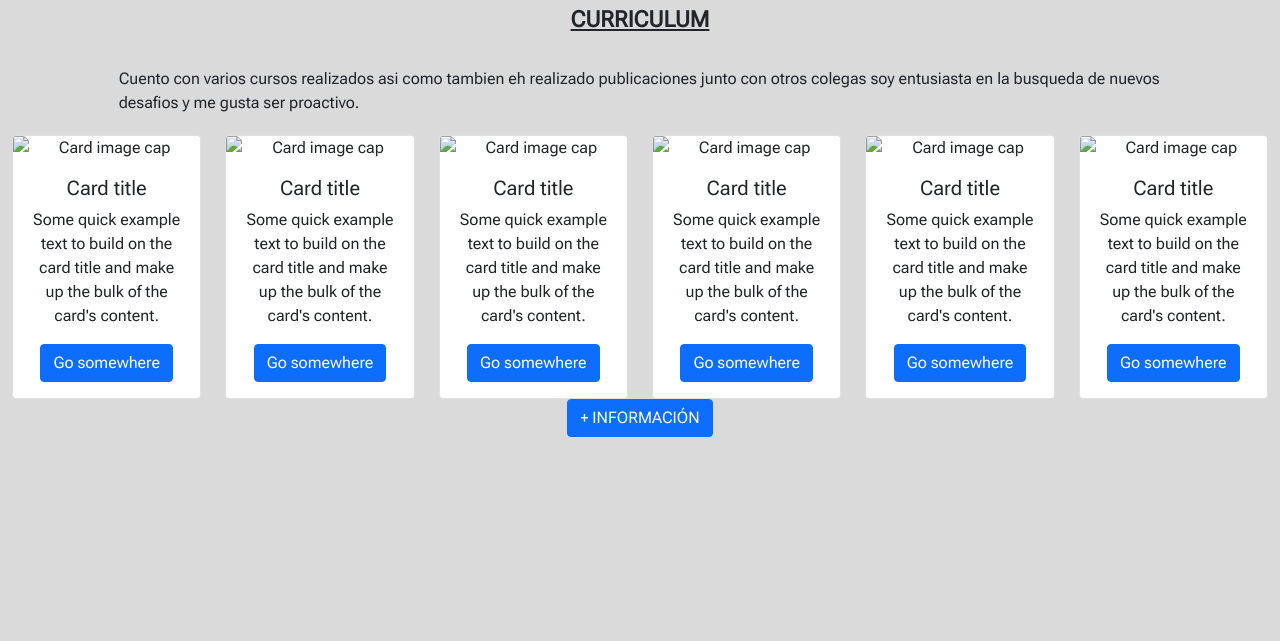
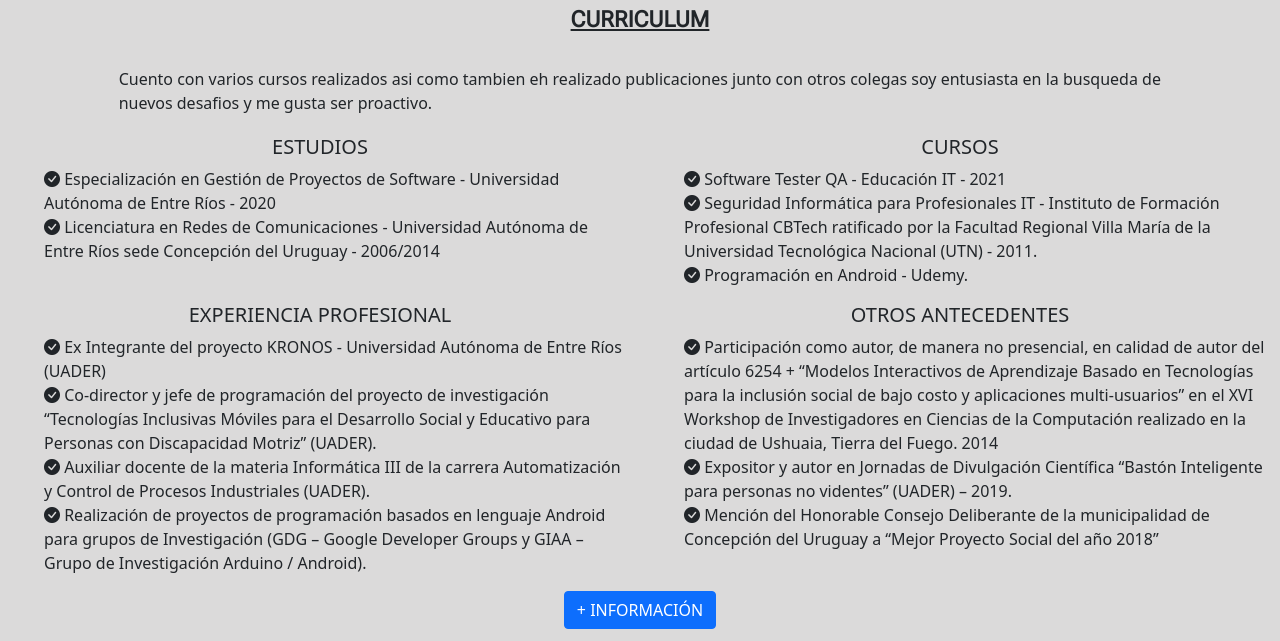
Before and after one commit to cfusdev/webcurso, a plain HTML site: page index.html in a window 1280 px wide. Shown: the part 1633-2274 px from the top of the page. Drawn offline with nearby package versions, Linux system fonts and the light colour scheme.

Commit message:
Parte de curriculum continuacion 2

```diff
--- a/css/style.css
+++ b/css/style.css
@@ -1,11 +1,14 @@
 @import url("https://cdn.jsdelivr.net/npm/bootstrap-icons@1.10.3/font/bootstrap-icons.css");
 @import url('https://fonts.googleapis.com/css2?family=Roboto+Flex:opsz,wght@8..144,100;8..144,300;8..144,400&display=swap');
-
 
 body, html {
     height: 100%;
     font-family: 'Roboto Flex', sans-serif;
+    font: 1rem/1.5 var(--bs-font-sans-serif);
+}
 
+a {
+    color: var(--bs-blue);
 }
 
 ul {
@@ -135,3 +138,10 @@ h6{
     width: 180px;
     height: 180px;
 }
+
+.v-line{
+    border-left: thick solid #000;
+    height:100%;
+    left: 50%;
+    position: absolute;
+}
--- a/index.html
+++ b/index.html
@@ -113,65 +113,39 @@
             </div>
             <div class="spacer"></div>
             <div class="row">
-                <div class="col-lg-2 col-xl-2 col-sm-12 col-md-4 text-center">
-                    <div class="card">
-                        <img class="card-img-top" src="..." alt="Card image cap">
-                        <div class="card-body">
-                          <h5 class="card-title">Card title</h5>
-                          <p class="card-text">Some quick example text to build on the card title and make up the bulk of the card's content.</p>
-                          <a href="#" class="btn btn-primary">Go somewhere</a>
-                        </div>
-                    </div>
+                <div class="col-lg-6 col-xl-6 col-sm-12 col-md-6">
+                    <h5 class="text-center">ESTUDIOS</h5>
+                    <ul class="listacurriculum">
+                        <li><i class="bi bi-check-circle-fill"></i> Especialización en Gestión de Proyectos de Software - Universidad Autónoma de Entre Ríos - 2020</li>
+                        <li><i class="bi bi-check-circle-fill"></i> Licenciatura en Redes de Comunicaciones - Universidad Autónoma de Entre Ríos sede Concepción del Uruguay - 2006/2014</li>
+                    </ul>
                 </div>
-                <div class="col-lg-2 col-xl-2 col-sm-12 col-md-4 text-center">
-                    <div class="card">
-                        <img class="card-img-top" src="..." alt="Card image cap">
-                        <div class="card-body">
-                          <h5 class="card-title">Card title</h5>
-                          <p class="card-text">Some quick example text to build on the card title and make up the bulk of the card's content.</p>
-                          <a href="#" class="btn btn-primary">Go somewhere</a>
-                        </div>
-                    </div>
+                <div class="col-lg-6 col-xl-6 col-sm-12 col-md-6">
+                    <h5 class="text-center">CURSOS</h5>
+                    <ul class="listacurriculum">
+                        <li><i class="bi bi-check-circle-fill"></i> Software Tester QA - Educación IT - 2021</li>
+                        <li><i class="bi bi-check-circle-fill"></i> Seguridad Informática para Profesionales IT - Instituto de Formación Profesional CBTech ratificado por la Facultad Regional Villa María de la Universidad Tecnológica Nacional (UTN) - 2011.</li>
+                        <li><i class="bi bi-check-circle-fill"></i> Programación en Android - Udemy.</li>
+                    </ul>
                 </div>
-                <div class="col-lg-2 col-xl-2 col-sm-12 col-md-4 text-center">
-                    <div class="card">
-                        <img class="card-img-top" src="..." alt="Card image cap">
-                        <div class="card-body">
-                          <h5 class="card-title">Card title</h5>
-                          <p class="card-text">Some quick example text to build on the card title and make up the bulk of the card's content.</p>
-                          <a href="#" class="btn btn-primary">Go somewhere</a>
-                        </div>
-                    </div>
+            </div>
+            <div class="row">
+                <div class="col-lg-6 col-xl-6 col-sm-12 col-md-6">
+                    <h5 class="text-center">EXPERIENCIA PROFESIONAL</h5>
+                    <ul class="listacurriculum">
+                        <li><i class="bi bi-check-circle-fill"></i> Ex Integrante del proyecto KRONOS - Universidad Autónoma de Entre Ríos (UADER)</li>
+                        <li><i class="bi bi-check-circle-fill"></i> Co-director y jefe de programación del proyecto de investigación “Tecnologías Inclusivas Móviles para el Desarrollo Social y Educativo para Personas con Discapacidad Motriz” (UADER).</li>
+                        <li><i class="bi bi-check-circle-fill"></i> Auxiliar docente de la materia Informática III de la carrera Automatización y Control de Procesos Industriales (UADER).</li>
+                        <li><i class="bi bi-check-circle-fill"></i> Realización de proyectos de programación basados en lenguaje Android para grupos de Investigación (GDG – Google Developer Groups y GIAA – Grupo de Investigación Arduino / Android).</li>
+                    </ul>
                 </div>
-                <div class="col-lg-2 col-xl-2 col-sm-12 col-md-4 text-center">
-                    <div class="card">
-                        <img class="card-img-top" src="..." alt="Card image cap">
-                        <div class="card-body">
-                          <h5 class="card-title">Card title</h5>
-                          <p class="card-text">Some quick example text to build on the card title and make up the bulk of the card's content.</p>
-                          <a href="#" class="btn btn-primary">Go somewhere</a>
-                        </div>
-                    </div>
-                </div>
-                <div class="col-lg-2 col-xl-2 col-sm-12 col-md-4 text-center">
-                    <div class="card">
-                        <img class="card-img-top" src="..." alt="Card image cap">
-                        <div class="card-body">
-                          <h5 class="card-title">Card title</h5>
-                          <p class="card-text">Some quick example text to build on the card title and make up the bulk of the card's content.</p>
-                          <a href="#" class="btn btn-primary">Go somewhere</a>
-                        </div>
-                    </div>
-                </div>
-                <div class="col-lg-2 col-xl-2 col-sm-12 col-md-4 text-center">
-                    <div class="card">
-                        <img class="card-img-top" src="..." alt="Card image cap">
-                        <div class="card-body">
-                          <h5 class="card-title">Card title</h5>
-                          <p class="card-text">Some quick example text to build on the card title and make up the bulk of the card's content.</p>
-                          <a href="#" class="btn btn-primary">Go somewhere</a>
-                        </div>
-                    </div>
+                <div class="col-lg-6 col-xl-6 col-sm-12 col-md-6">
+                    <h5 class="text-center">OTROS ANTECEDENTES</h5>
+                    <ul class="listacurriculum">
+                        <li><i class="bi bi-check-circle-fill"></i> Participación como autor, de manera no presencial, en calidad de autor del artículo 6254 + “Modelos Interactivos de Aprendizaje Basado en Tecnologías para la inclusión social de bajo costo y aplicaciones multi-usuarios” en el XVI Workshop de Investigadores en Ciencias de la Computación realizado en la ciudad de Ushuaia, Tierra del Fuego. 2014</li>
+                        <li><i class="bi bi-check-circle-fill"></i> Expositor y autor en Jornadas de Divulgación Científica “Bastón Inteligente para personas no videntes” (UADER) – 2019.</li>
+                        <li><i class="bi bi-check-circle-fill"></i> Mención del Honorable Consejo Deliberante de la municipalidad de Concepción del Uruguay a “Mejor Proyecto Social del año 2018”</li>
+                    </ul>
                 </div>
             </div>
             <div class="row text-center">
```
